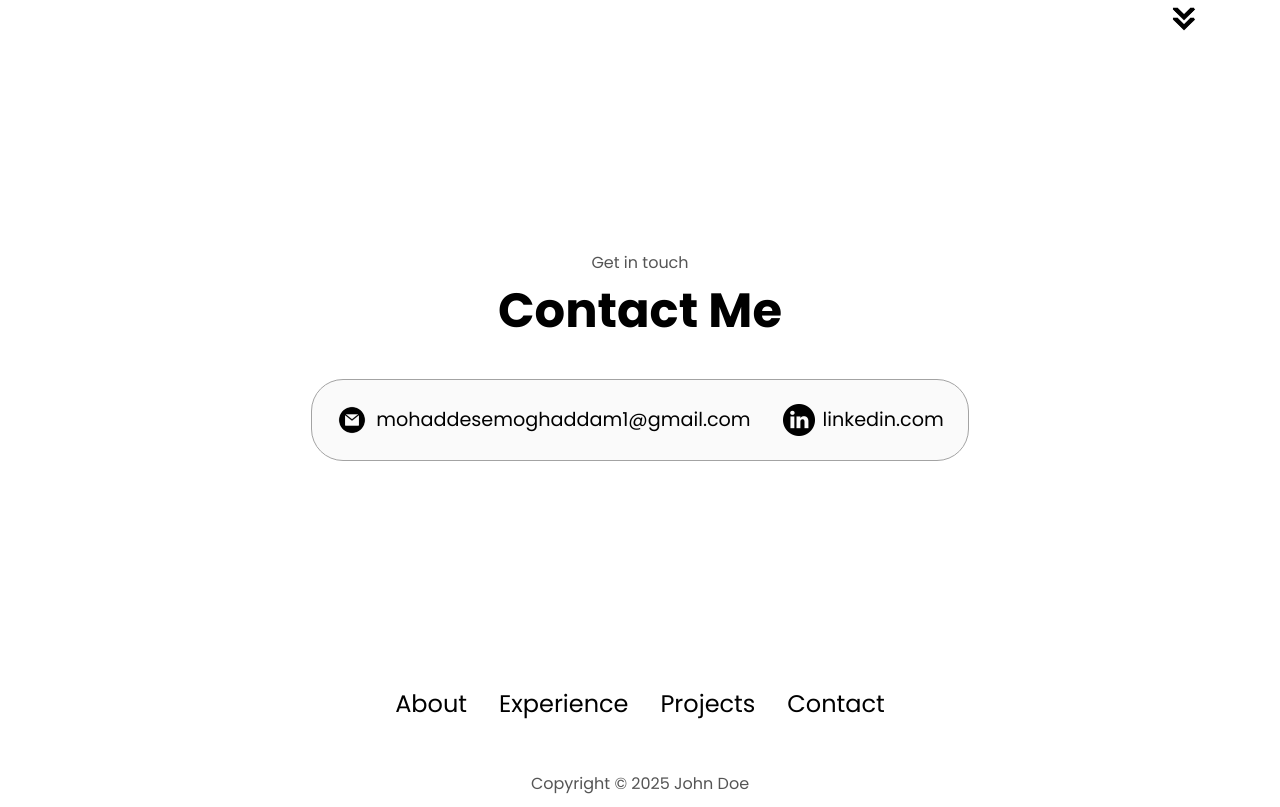
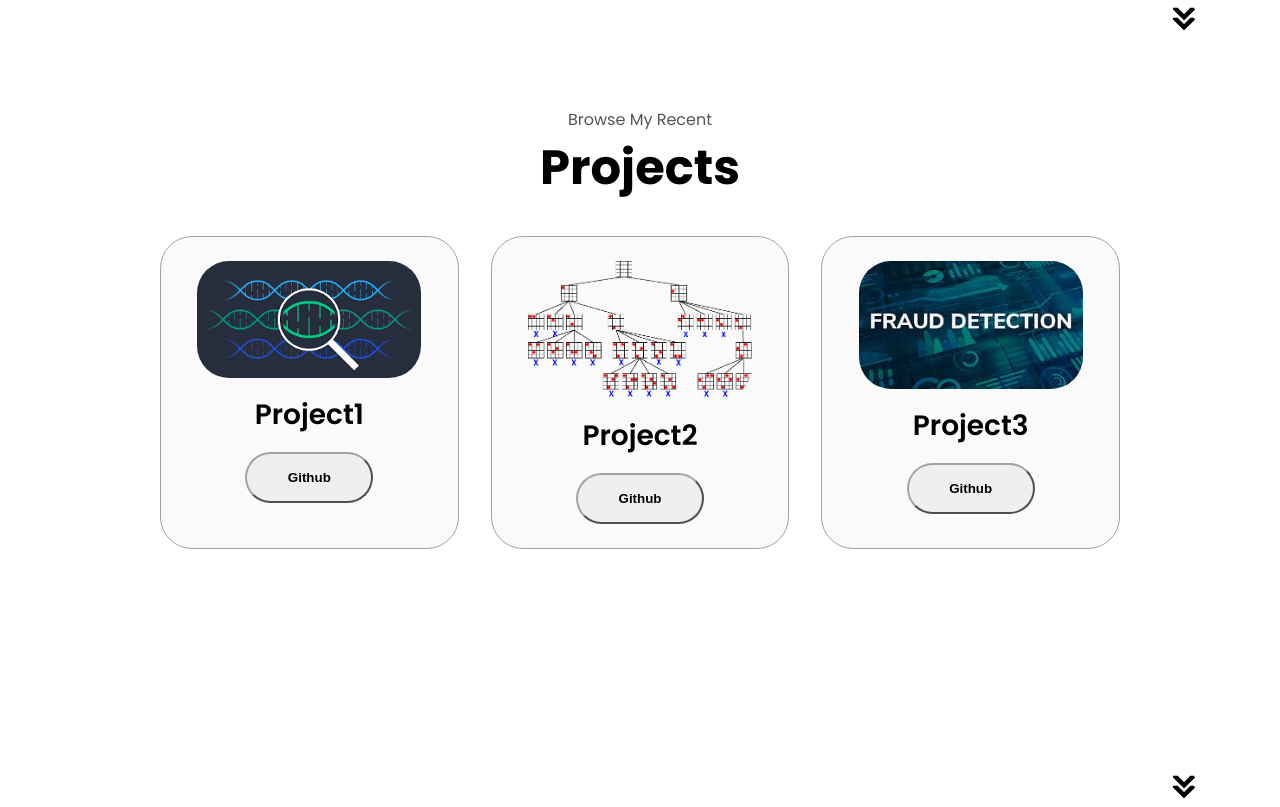
Before and after one commit to Mohaddesemoghaddam/html-caa-js-portfolio, a plain HTML site: page index.html in a window 1280 px wide. Shown: the part 2453-3260 px from the top of the page. Drawn offline with Linux system fonts and the light colour scheme.

Commit message:
fixing some problems
fix: restore Projects section and fix bug that caused its removal

```diff
--- a/index.html
+++ b/index.html
@@ -202,6 +202,59 @@ My main areas of interest are Causal Inference and Image Processing, where I enj
          class="icon arrow"
          onclick="location.href='./#projects'">
   </section>
+  <section id="projects">
+    <p class="section__text__p1">Browse My Recent</p>
+    <h1 class="title">Projects</h1>
+    <div class="experience-details-container">
+      <div class="about-containers">
+
+        <!-- Project 1 -->
+        <div class="details-container color-container">
+          <div class="article-container">
+            <img src="./assets/Unknown.png" alt="project2" class="project-img">
+          </div>
+          <h2 class="experience-sub-title project-title">Project1</h2>
+          <div class="btn-container">
+            <button class="btn btn_color-2 project-btn"
+              onclick="location.href='https://github.com/Mohaddesemoghaddam/GeneticKMeansClustering'">
+              Github
+            </button>
+          </div>
+        </div>
+
+        <!-- Project 2 -->
+        <div class="details-container color-container">
+          <div class="article-container">
+            <img src="./assets/backtrack.gif" alt="project3" class="project-img">
+          </div>
+          <h2 class="experience-sub-title project-title">Project2</h2>
+          <div class="btn-container">
+            <button class="btn btn_color-2 project-btn"
+              onclick="location.href='https://github.com/Mohaddesemoghaddam/Skyscraper-Puzzle-Solver-using-CSP-and-Backtracking'">
+              Github
+            </button>
+          </div>
+        </div>
+
+        <!-- Project 3 -->
+        <div class="details-container color-container">
+          <div class="article-container">
+            <img src="./assets/Unknown.jpeg" alt="project1" class="project-img">
+          </div>
+          <h2 class="experience-sub-title project-title">Project3</h2>
+          <div class="btn-container">
+            <button class="btn btn_color-2 project-btn"
+              onclick="location.href='https://github.com/Mohaddesemoghaddam/CarInsuranceFraudDetection'">
+              Github
+            </button>
+          </div>
+        </div>
+
+      </div>
+    </div>
+    <img src="./assets/arrow.png" alt="arrow icon"
+         class="icon arrow" onclick="location.href='./#experience'">
+  </section>
  <!-- Contact Section -->
 <section id="contact">
     <p class="section__text__p1">Get in touch</p>
```
Also changed, not shown: assets/about-pic.png (added), assets/profile-pic.png (added).
